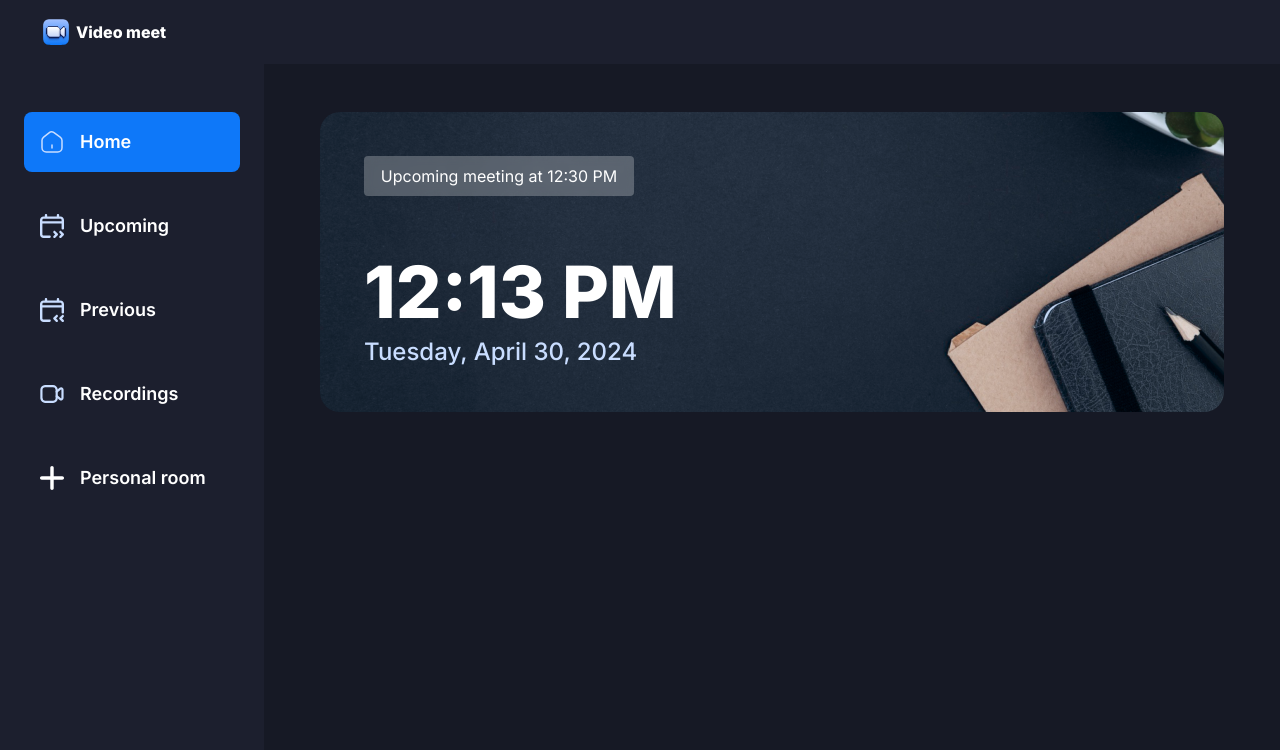
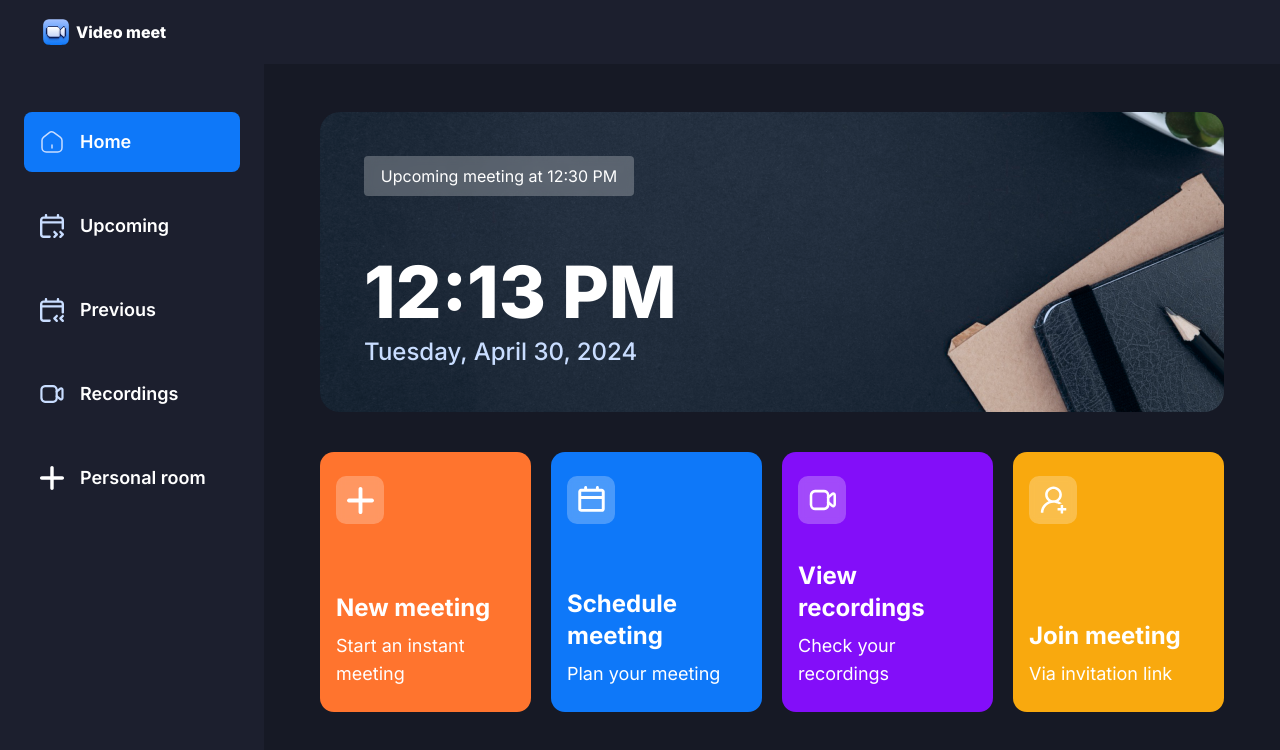
Before and after one commit to Srivatsav-K/video-meet, a Next.js app: page / in a window 1280 px wide. Shown: the top 750 px of the page. Built offline with nearby package versions, Linux system fonts and the light colour scheme; no server answers.

Commit message:
add meeting type cards in homepage

```diff
--- a/src/app/(root)/(home)/page.tsx
+++ b/src/app/(root)/(home)/page.tsx
@@ -1,4 +1,5 @@
 import CurrentTimeAndDate from "@/components/CurrentTimeAndDate";
+import MeetingTypeList from "@/components/MeetingTypeList";
 
 const Home = () => {
   return (
@@ -14,6 +15,7 @@ const Home = () => {
           </div>
         </div>
       </div>
+      <MeetingTypeList />
     </section>
   );
 };
--- /dev/null
+++ b/src/components/HomeCard.tsx
@@ -0,0 +1,38 @@
+import { cn } from "@/lib/utils";
+import Image from "next/image";
+
+type HomeCardProps = {
+  title: string;
+  description: string;
+  img: string;
+  handleClick: () => void;
+  className?: string;
+};
+
+const HomeCard = ({
+  title,
+  description,
+  img,
+  handleClick,
+  className,
+}: HomeCardProps) => {
+  return (
+    <div
+      className={cn(
+        "bg-orange-1 flex min-h-[260px] w-full cursor-pointer flex-col justify-between rounded-[14px] px-4 py-6 xl:max-w-[270px]",
+        className,
+      )}
+      onClick={handleClick}
+    >
+      <div className="glassmorphism flex-center size-12 rounded-[10px]">
+        <Image src={img} alt="meeting" width={27} height={27} />
+      </div>
+
+      <div className="flex flex-col gap-2">
+        <h1 className="text-2xl font-bold">{title}</h1>
+        <p className="text-lg font-normal">{description}</p>
+      </div>
+    </div>
+  );
+};
+export default HomeCard;
--- /dev/null
+++ b/src/components/MeetingTypeList.tsx
@@ -0,0 +1,57 @@
+"use client";
+
+import { useRouter } from "next/navigation";
+import { useState } from "react";
+import HomeCard from "./HomeCard";
+
+const MeetingTypeList = () => {
+  const router = useRouter();
+  const [meetingState, setMeetingState] = useState<
+    "isScheduleMeeting" | "isJoiningMeeting" | "isInstantMeeting" | undefined
+  >();
+
+  return (
+    <section className="grid grid-cols-1 gap-5 md:grid-cols-2 xl:grid-cols-4">
+      <HomeCard
+        img="/icons/add-meeting.svg"
+        title="New meeting"
+        description="Start an instant meeting"
+        handleClick={() => {
+          setMeetingState("isInstantMeeting");
+        }}
+        className="bg-orange-1"
+      />
+
+      <HomeCard
+        img="/icons/schedule.svg"
+        title="Schedule meeting"
+        description="Plan your meeting"
+        handleClick={() => {
+          setMeetingState("isScheduleMeeting");
+        }}
+        className="bg-blue-1"
+      />
+
+      <HomeCard
+        img="/icons/recordings.svg"
+        title="View recordings"
+        description="Check your recordings"
+        handleClick={() => {
+          router.push("/recordings");
+        }}
+        className="bg-purple-1"
+      />
+
+      <HomeCard
+        img="/icons/join-meeting.svg"
+        title="Join meeting"
+        description="Via invitation link"
+        handleClick={() => {
+          setMeetingState("isJoiningMeeting");
+        }}
+        className="bg-yellow-1"
+      />
+    </section>
+  );
+};
+export default MeetingTypeList;
--- a/tailwind.config.ts
+++ b/tailwind.config.ts
@@ -28,6 +28,15 @@ const config = {
         },
         sky: {
           1: "#C9DDFF",
+        },
+        orange: {
+          1: "#FF742E",
+        },
+        purple: {
+          1: "#830EF9",
+        },
+        yellow: {
+          1: "#F9A90E",
         },
         //   border: "hsl(var(--border))",
         //   input: "hsl(var(--input))",
```
